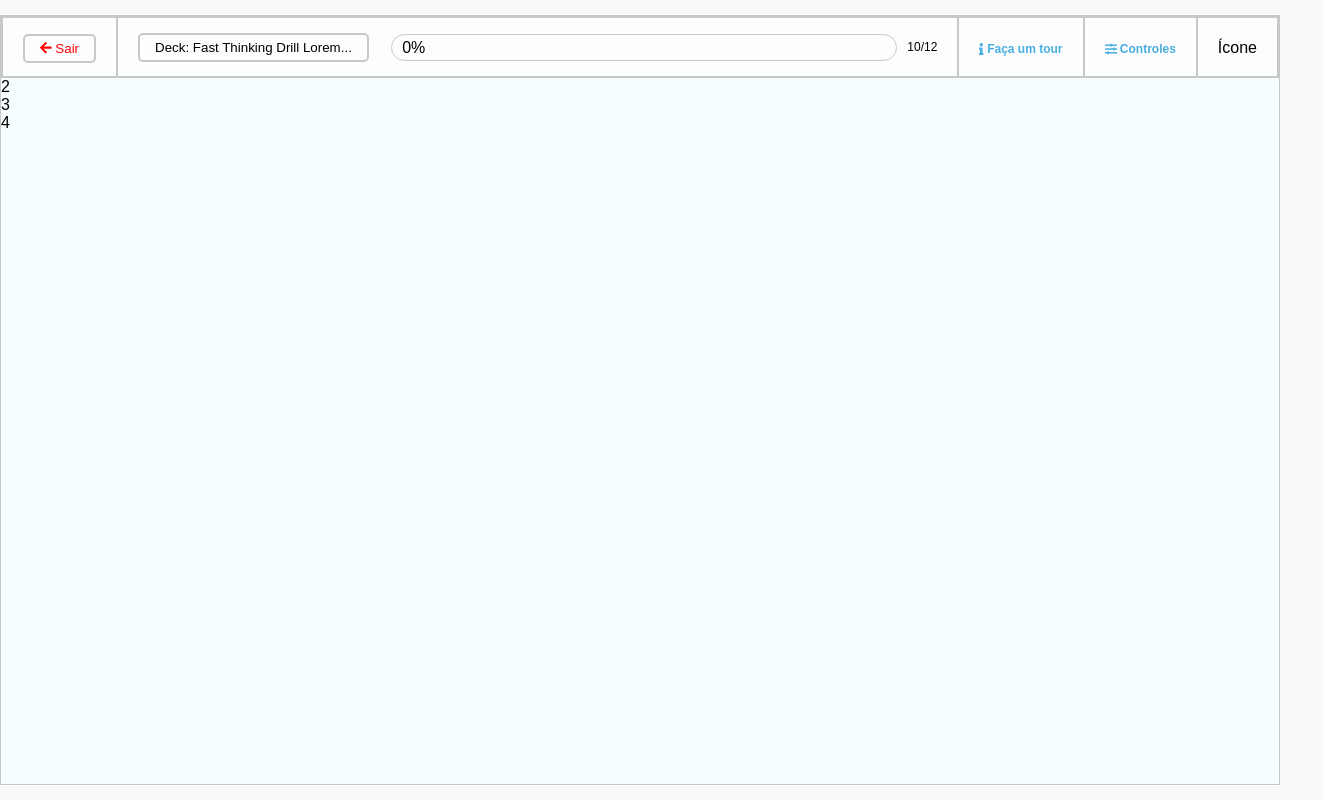
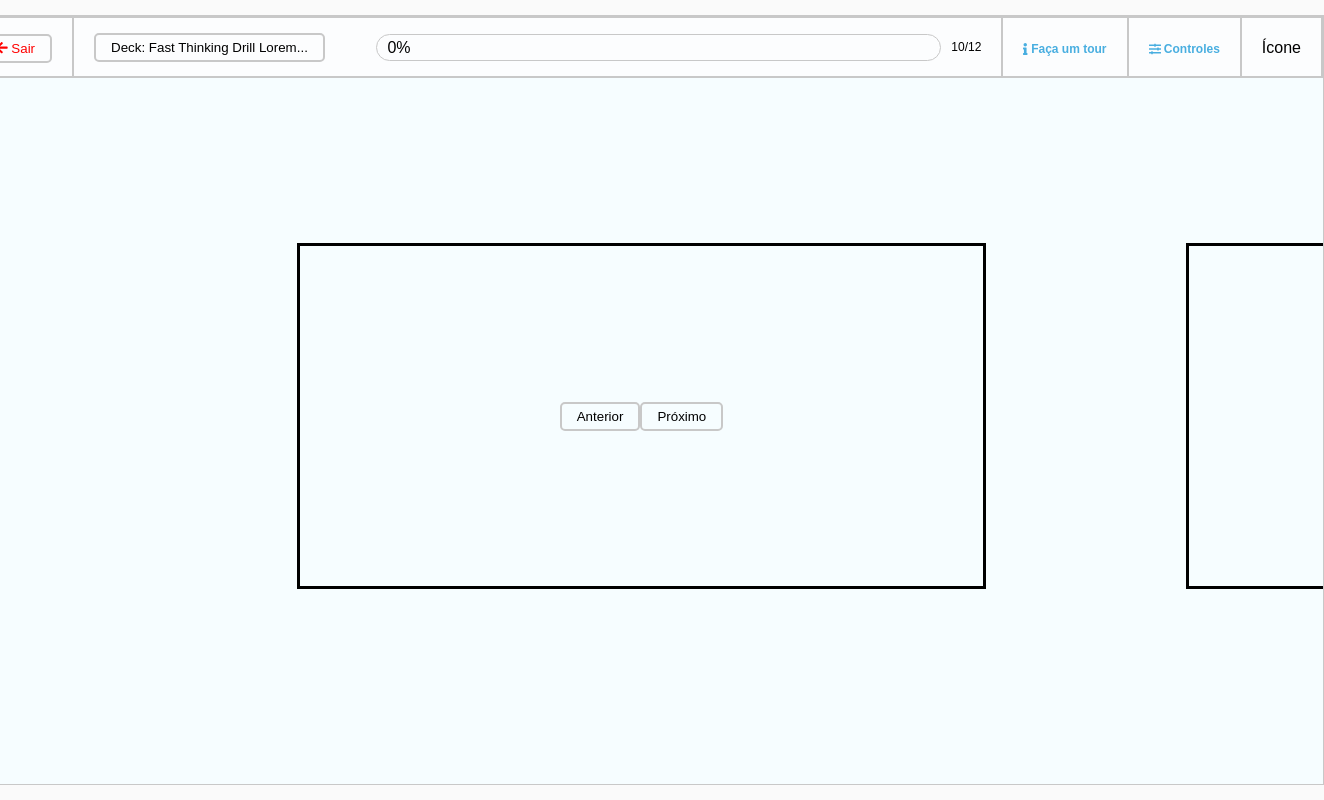
Before and after one commit to raphaelalvarenga/fluency-academy-flashcards, a React (Create React App) app: page / in a window 1280 px wide. Shown: the whole page, 1324 px wide, since content can reach past the window. Built offline with nearby package versions, Linux system fonts and the light colour scheme.

Commit message:
[Cards] Created a logic to make the cards act in a carousel-like behavior. They will still be styled and there is no real data.

```diff
--- a/src/styled-components.js
+++ b/src/styled-components.js
@@ -116,3 +116,26 @@ export const StyledLink = styled.a`
     font-weight: bold;
     font-size: 12px;
 `
+
+export const CardsSection = styled.div`
+    display: flex;
+    overflow: hidden;
+    align-items: center;
+    height: 675px
+`
+
+export const Card = styled.div`
+    border-style: solid;
+    min-width: 683px;
+    min-height: 340px;
+    line-height: 340px;
+    text-align: center;
+    margin-right: 200px;
+    transition: 1s;
+
+    ${
+        props => props.marginLeft && css`
+            margin-left: ${props.marginLeft}
+        `
+    }
+`
--- a/src/views/Flashcards.js
+++ b/src/views/Flashcards.js
@@ -1,11 +1,16 @@
 import React, { useState } from "react";
-import { Container, Content, Header, HeaderItems, HeaderProgress, Button, ProgressBarOutside, ProgressBarInside, DivFlex, StyledLink } from "../styled-components";
+import {
+    Container, Content, Header, HeaderItems, HeaderProgress, Button,
+    ProgressBarOutside, ProgressBarInside, DivFlex, StyledLink, CardsSection,
+    Card
+} from "../styled-components";
 import { FontAwesomeIcon } from "@fortawesome/react-fontawesome";
 import { faArrowLeft, faInfo, faSlidersH } from "@fortawesome/free-solid-svg-icons";
 
 const Flashcards = () => {
 
     const [progressBarValue, setProgressBarValue] = useState(0);
+    const [cardMargin, setCardMargin] = useState(340);
 
     return (
         <Content>
@@ -43,9 +48,41 @@ const Flashcards = () => {
                 </HeaderItems>
                 <HeaderItems>Ícone</HeaderItems>
             </Header>
-            <div>2</div>
-            <div>3</div>
-            <div>4</div>
+
+
+
+            <CardsSection>
+                <Card marginLeft = {`${cardMargin}px`}>
+                    <div style = {{textAlign: "center"}}>
+                        <Button fill = "outlined" onClick = {() => setCardMargin(cardMargin + 889)}>Anterior</Button>
+                        <Button fill = "outlined" onClick = {() => setCardMargin(cardMargin - 889)}>Próximo</Button>
+                    </div>
+                </Card>
+                <Card>
+                    <div style = {{textAlign: "center"}}>
+                        <Button fill = "outlined" onClick = {() => setCardMargin(cardMargin + 889)}>Anterior</Button>
+                        <Button fill = "outlined" onClick = {() => setCardMargin(cardMargin - 889)}>Próximo</Button>
+                    </div>
+                </Card>
+                <Card>
+                    <div style = {{textAlign: "center"}}>
+                        <Button fill = "outlined" onClick = {() => setCardMargin(cardMargin + 889)}>Anterior</Button>
+                        <Button fill = "outlined" onClick = {() => setCardMargin(cardMargin - 889)}>Próximo</Button>
+                    </div>
+                </Card>
+                <Card>
+                    <div style = {{textAlign: "center"}}>
+                        <Button fill = "outlined" onClick = {() => setCardMargin(cardMargin + 889)}>Anterior</Button>
+                        <Button fill = "outlined" onClick = {() => setCardMargin(cardMargin - 889)}>Próximo</Button>
+                    </div>
+                </Card>
+                <Card>
+                    <div style = {{textAlign: "center"}}>
+                        <Button fill = "outlined" onClick = {() => setCardMargin(cardMargin + 889)}>Anterior</Button>
+                        <Button fill = "outlined" onClick = {() => setCardMargin(cardMargin - 889)}>Próximo</Button>
+                    </div>
+                </Card>
+            </CardsSection>
         </Content>
     )
 }
```
